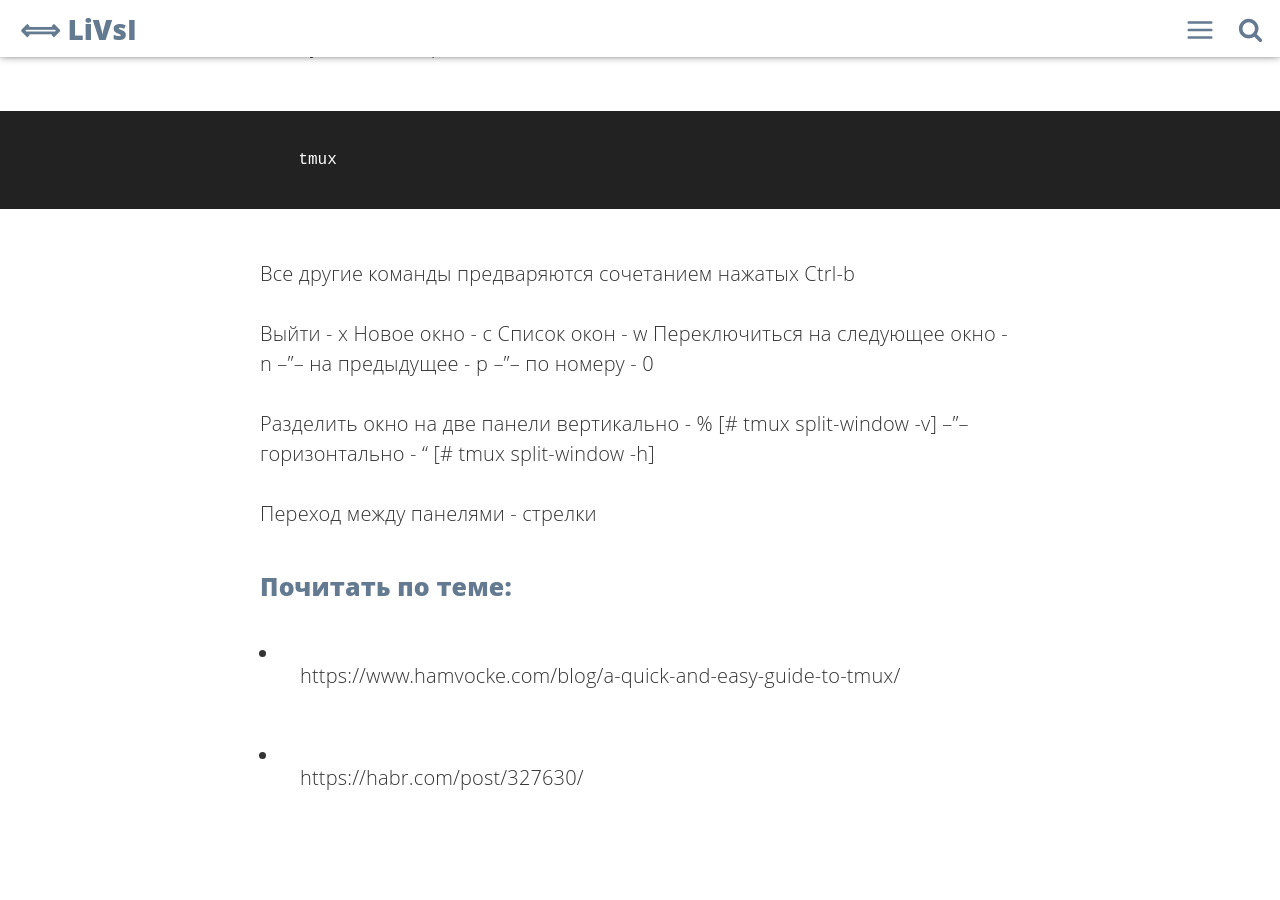
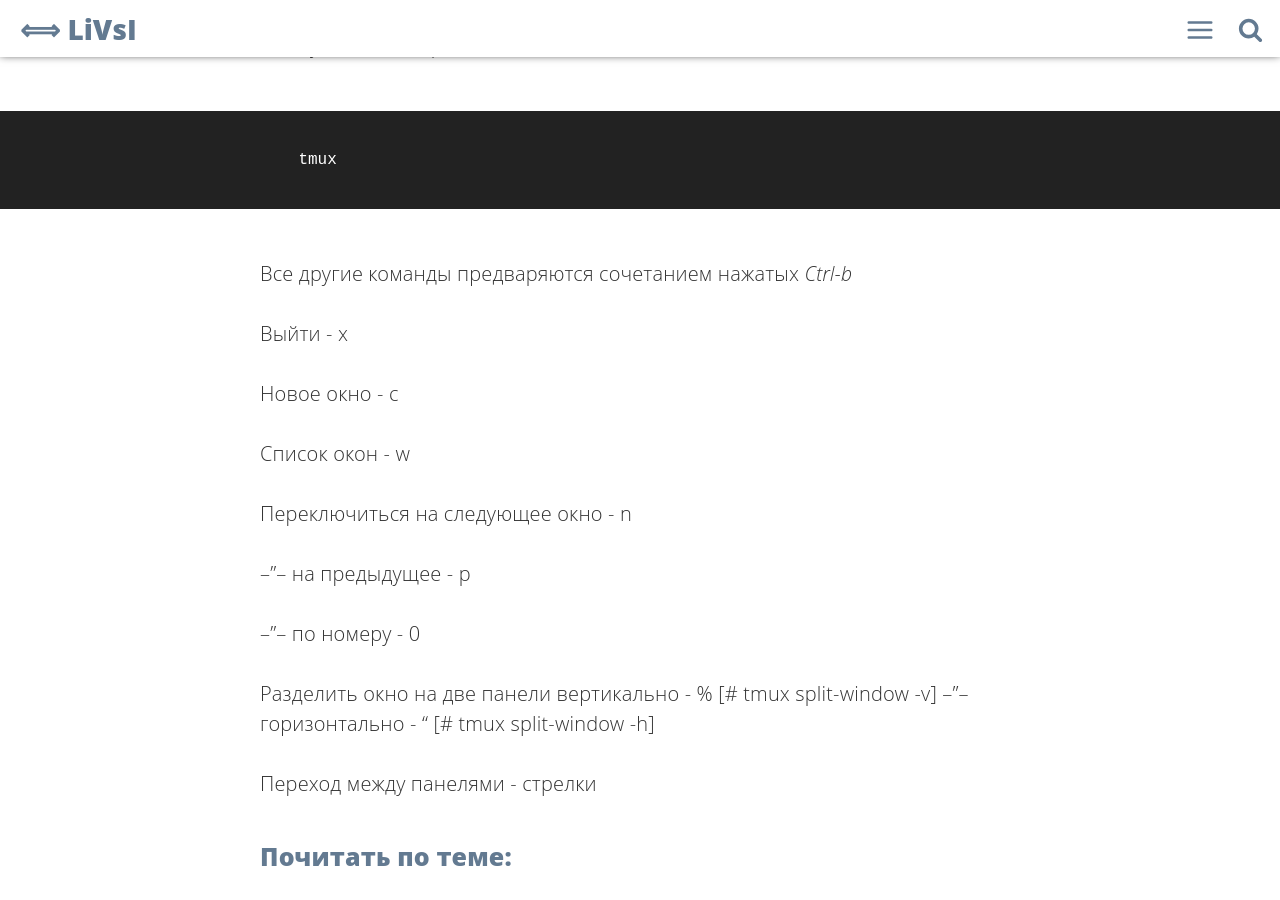
Before and after one commit to livsi/livsi.github.com, a Jekyll site: the page built from _posts/2018-10-15-tmux---terminal-multiplexer.md, in a window 1280 px wide and 900 px high, scrolled down 719 px. Built offline with Jekyll 4.4.1, drawn with Linux system fonts in a browser that asks for light colours; comment, search, counter and statistics services are not loaded; some of the changed lines change nothing that is shown.

Commit message:
2018-10-15 tmux cheetsheet fix formating

```diff
--- a/_posts/2018-10-15-tmux---terminal-multiplexer.md
+++ b/_posts/2018-10-15-tmux---terminal-multiplexer.md
@@ -24,13 +24,18 @@ Tmux - это то же самое что и iTerm2, только везде. Е
     tmux
 {% endhighlight %}
 
-Все другие команды предваряются сочетанием нажатых Ctrl-b
+Все другие команды предваряются сочетанием нажатых *Ctrl-b*
 
 Выйти - x
+
 Новое окно - c
+
 Список окон - w
+
 Переключиться на следующее окно - n
+
 --"-- на предыдущее - p
+
 --"-- по номеру - 0
 
 Разделить окно на две панели вертикально - % [# tmux split-window -v]
@@ -40,6 +45,6 @@ Tmux - это то же самое что и iTerm2, только везде. Е
 
 ### Почитать по теме:
 
-* https://www.hamvocke.com/blog/a-quick-and-easy-guide-to-tmux/
+* [1]:https://www.hamvocke.com/blog/a-quick-and-easy-guide-to-tmux/
 
-* https://habr.com/post/327630/
+* [2]:https://habr.com/post/327630/
```
